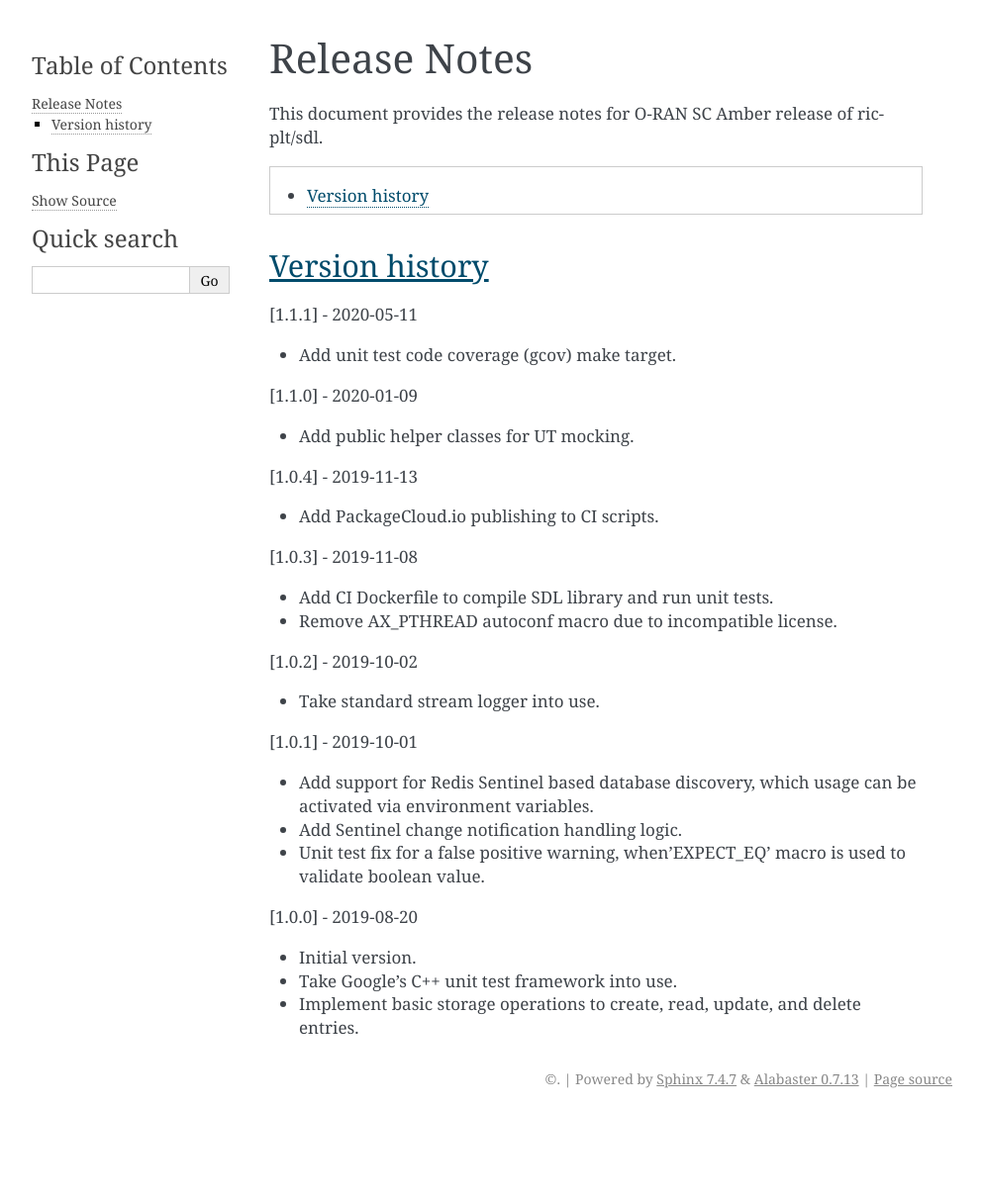
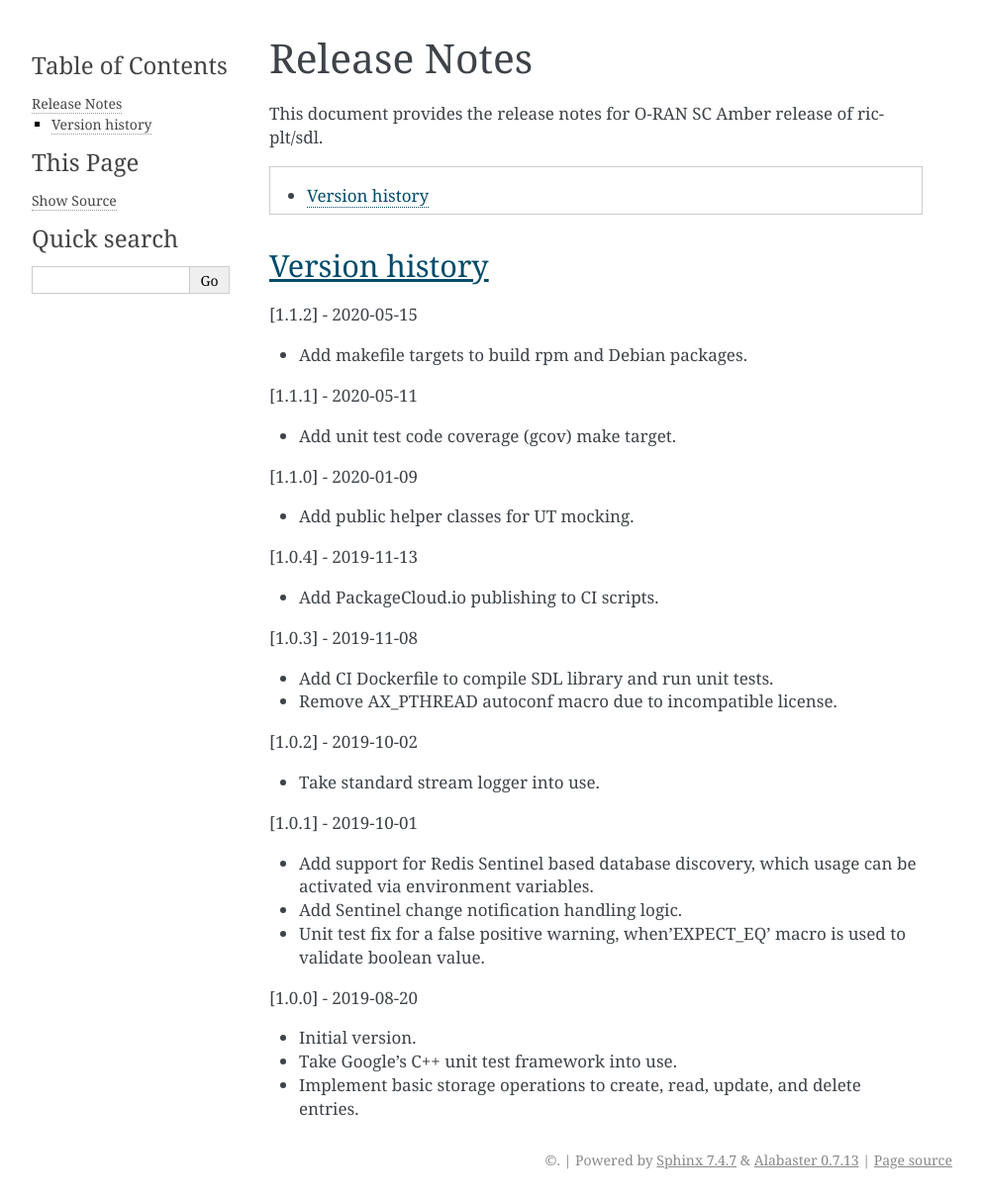
Before and after one commit to o-ran-sc/ric-plt-sdl, a Sphinx documentation site: the page built from docs/release-notes.rst, in a window 1280 px wide. Shown: the whole page at 99% size, without its empty margins (148-1141 px from the left). Built offline with Sphinx 7.4.7, drawn with Linux system fonts in a browser that asks for light colours; before the commit the page ends 1130 px from its top, so only the background shows below that.

Commit message:
Increment version number
Version number was forgot to increment in previous commit,
increment it now to 1.1.2.

Signed-off-by: Timo Tietavainen <timo.tietavainen@nokia.com>
Change-Id: I9847e9e95b2a414365ad2d0d22327734e6a9aeb1

```diff
--- a/docs/release-notes.rst
+++ b/docs/release-notes.rst
@@ -29,6 +29,10 @@ ric-plt/sdl.
 
 Version history
 ---------------
+
+[1.1.2] - 2020-05-15
+
+* Add makefile targets to build rpm and Debian packages.
 
 [1.1.1] - 2020-05-11
 
```
Also changed, not shown: 3 other files.
